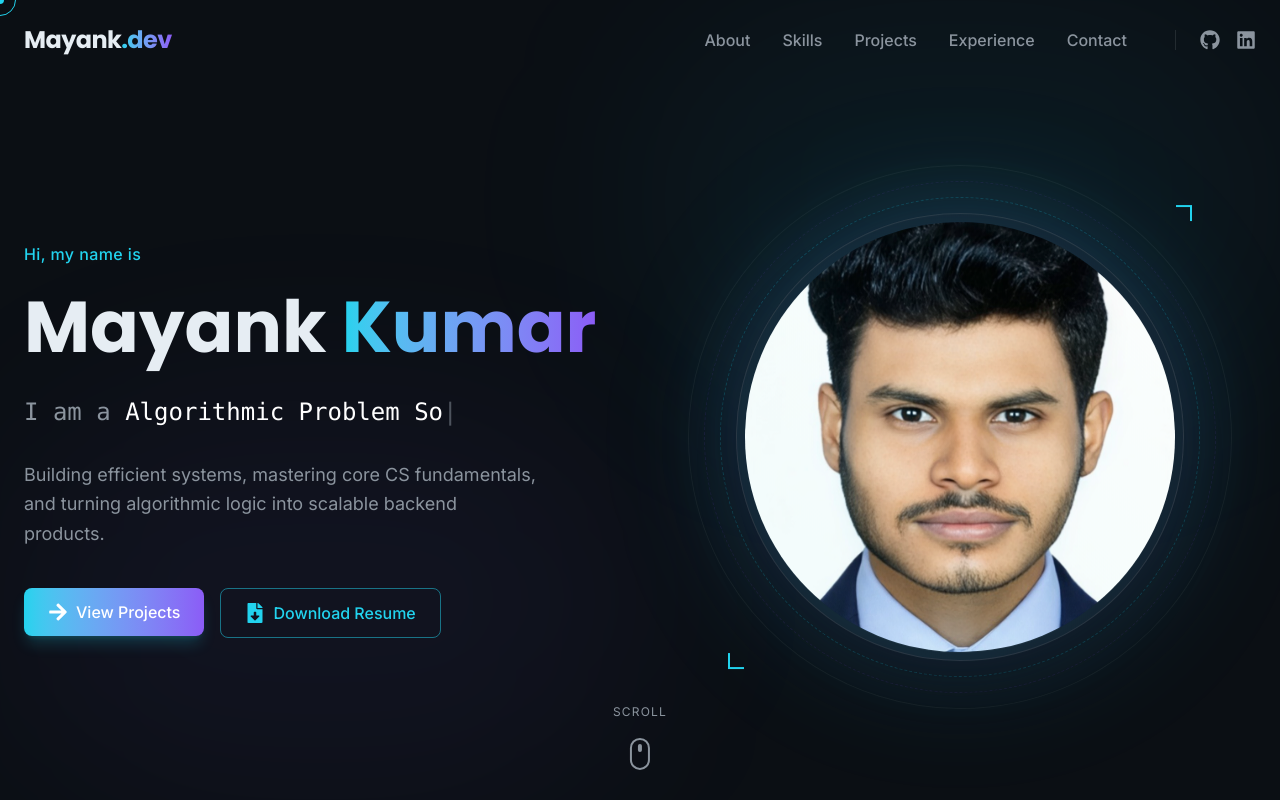
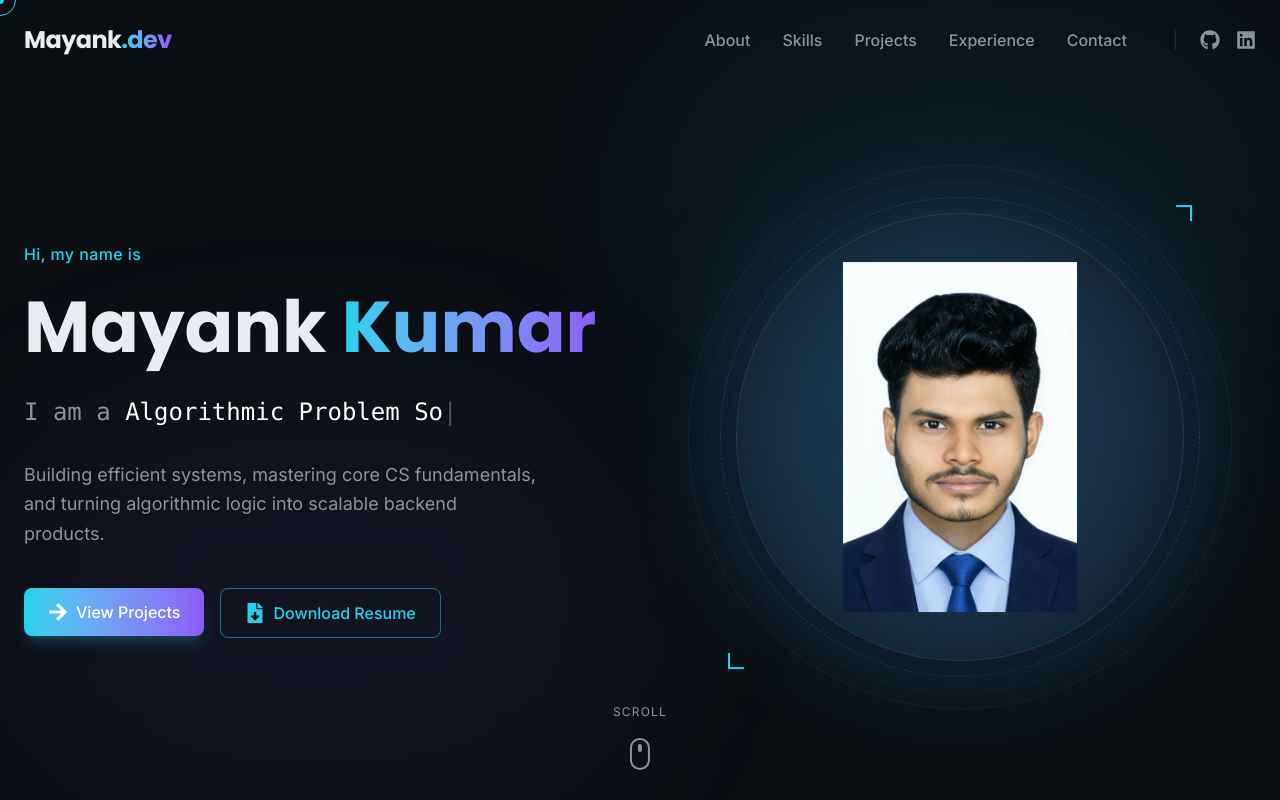
Before and after one commit to 01mayankk/mayank-portfolio, a React (Vite) app: page / in a window 1280 px wide. Shown: the top 800 px of the page. Built offline with nearby package versions, Linux system fonts and the light colour scheme.

Commit message:
feat: Add Hero section with dynamic typing animation and Achievements section with animated counters.

```diff
--- a/src/components/Achievements.jsx
+++ b/src/components/Achievements.jsx
@@ -3,7 +3,7 @@ import { motion, useInView, useMotionValue, useTransform, animate } from 'framer
 import { FaCode, FaRocket, FaGithub, FaGraduationCap } from 'react-icons/fa';
 import SectionTitle from './ui/SectionTitle';
 
-const Counter = ({ value, duration = 2 }) => {
+const Counter = ({ value, duration = 4 }) => {
     const count = useMotionValue(0);
     const rounded = useTransform(count, (latest) => {
         // Handle values like "800+", "1.2k+", "2027"
--- a/src/components/Hero.jsx
+++ b/src/components/Hero.jsx
@@ -121,11 +121,11 @@ const Hero = () => {
                             className="absolute -inset-12 border border-white/5 rounded-full"
                         ></motion.div>
 
-                        <div className="relative w-full h-full rounded-full p-2 border border-white/10 overflow-hidden bg-secondary/30 backdrop-blur-md shadow-2xl z-10">
+                        <div className="relative w-full h-full rounded-full p-12 border border-white/10 overflow-hidden bg-secondary/30 backdrop-blur-md shadow-2xl z-10">
                             <img
                                 src={profileImage}
                                 alt="Mayank Kumar"
-                                className="w-full h-full object-cover rounded-full transition-transform duration-700"
+                                className="w-full h-full object-contain transition-transform duration-700"
                                 style={{ objectPosition: 'center' }}
                             />
 
```
